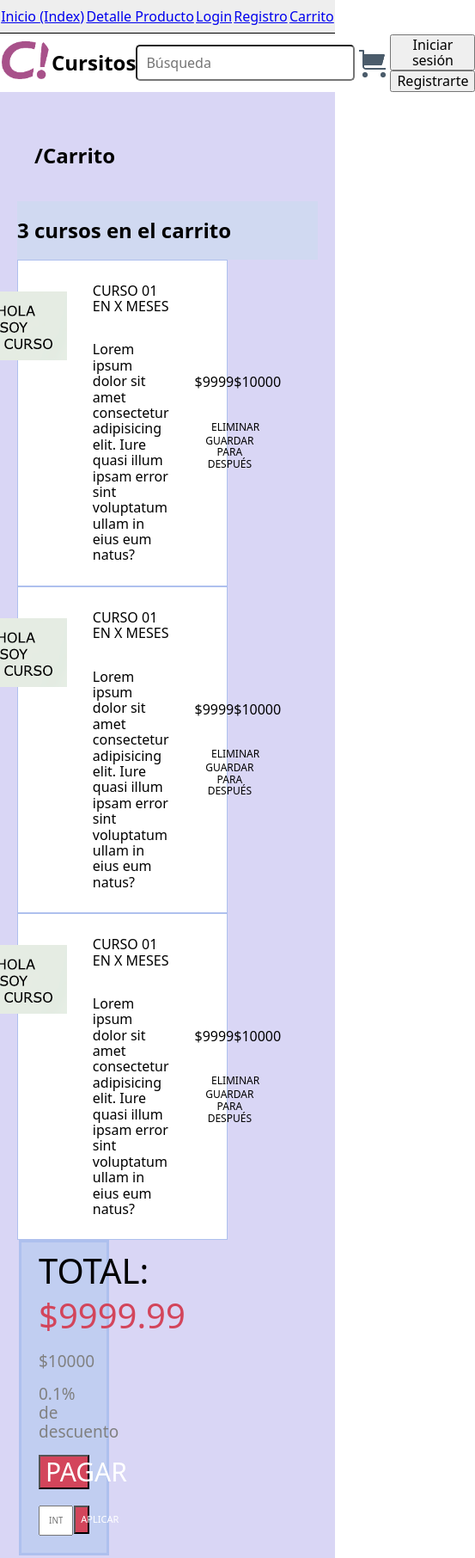
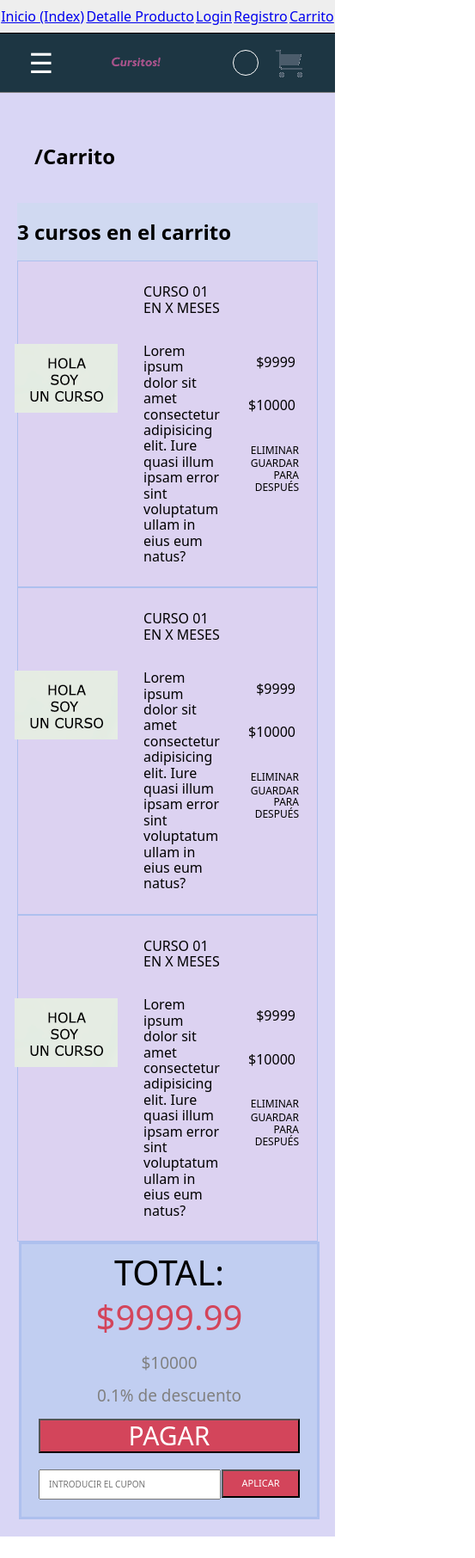
Before and after one commit to ikx94/grupo_3_cursitos, a website: page site/public/carrito.html in a window 390 px wide. Shown: the top 1812 px of the page at 86% size, 553 px wide, since content can reach past the window. After the commit the page ends 1787 px from the top, so only its background shows below. Drawn offline with Linux system fonts and the light colour scheme.

Commit message:
responsive final

```diff
--- a/site/public/carrito.html
+++ b/site/public/carrito.html
@@ -5,32 +5,43 @@
         <meta name="viewport" content="width=device-width, initial-scale=1.0" />
         <title>Carrito</title>
         <link rel="stylesheet" href="/public/css/modern-normalize.css" />
+        <link rel="stylesheet" href="/public/css/style-Ian.css" />
         <link rel="stylesheet" href="/public/css/carrito.css" />
     </head>
 
     <body>
         <header>
-            <nav class="nav_top row">
-                <a href="index.html">Inicio (Index)</a>
-                <a href="detalleProducto.html">Detalle Producto</a>
-                <a href="login.html">Login</a>
-                <a href="registro.html">Registro</a>
-                <a href="carrito.html">Carrito</a>
+            <!-- Navbar temporaria -->
+            <nav class="nav_top row justify-space-around">
+                <a href="/">Inicio (Index)</a>
+                <a href="/detalleProducto">Detalle Producto</a>
+                <a href="/login">Login</a>
+                <a href="/registro">Registro</a>
+                <a href="/carrito">Carrito</a>
             </nav>
-            <nav class="row align-center">
-                <div>
-                    <img class="logo rounded" src="/public/img/logo2.png" alt="" srcset="" />
+            <!-- Fin navbar -->
+
+            <!-- Menu -->
+            <nav class="menu_main row align-center justify-space-around">
+                <div class="menu_logo">
+                    <img class="logo" src="/public/img/logo.png" alt="" srcset="" />
+
                 </div>
-                <h1>Cursitos</h1>
-                <div>
+                <div class="menu_search hide-in-mobile">
                     <input class="search" type="search" name="" id="" placeholder="Búsqueda" />
                 </div>
-                <img src="/public/img/carrito.png" alt="" class="cart" />
-                <div class="">
-                    <button class="btn__principal">Iniciar sesión</button>
-                    <button class="btn__outline">Registrarte</button>
+                <div class="hamburger-menu">☰</div>
+                <div class="menu_buttons row align-center">
+                    <div class="search_icon_placeholder"></div>
+                    <img src="/public/img/carrito.png" alt="" class="cart" />
+                    <div class="inicio_registro hide-in-mobile">
+                        <button class="btn_outline btn_rounded">Iniciar sesión</button>
+                        <button class="btn_green btn_rounded">Registrarte</button>
+                    </div>
                 </div>
+
             </nav>
+            <!-- Fin menu -->
         </header>
         <section class="hero">
             <div class="ccero">
--- a/site/public/css/carrito.css
+++ b/site/public/css/carrito.css
@@ -59,12 +59,23 @@
 
 }
 
+section p {
+    color: black;
+}
+
+.hero h1 {
+    color: black;
+}
+
+h2 {
+    color: black;
+}
 .ccero {
     width: 100%;
     display: flex;
     width: auto;
     flex-direction: column;
-    background-color: #d9d6f5;
+    background-color:  #d9d6f5
 
 }
 
@@ -90,7 +101,7 @@ flex-direction: column;
     border-width: 1px;
     border-color: #aec0ee;
     text-align: inherit;
-    background-color: #ffffff;
+    background-color: #eeaece1a
     }
 
 .ccuatro {
@@ -130,6 +141,7 @@ flex-direction: column;
 }
 
 .cocho {
+    width: 100%;
     display: flex;
     justify-content: center;
     flex-direction: row;
@@ -154,12 +166,15 @@ flex-direction: column;
     background: none;
     padding-right: 25px;
     font-size: 12px;
+    text-align: right;
+    width: 100%
 }
 
 .ctotal {
     font-size:40px;
     margin-bottom: 5px;
     margin-top: 10px;
+    text-align: left;
 }
 
 .ctotalnumber {
@@ -219,7 +234,45 @@ flex-direction: column;
             justify-content: center;
             flex-direction: column;
           }
-    .dos {
+    .cdos {
         width: 100%;
     }
+    .ccuatro {
+        width:100%;
+    }
+    .ctotal {
+        text-align: center;
+    }
+    .ctotalnumber {
+        text-align: center;
+    }
+    .cdiscountp {
+        text-align: center;
+    }
+    .cdiscount {
+        text-align: center;
+    }
+    .cocho {
+        flex-direction: column;
+        margin-left: -29px;
+    }
+    .csavedelete {
+        margin-left: -29px;
+    }
+    .cnueve img {
+        position: relative;
+    bottom: -30px;
+    }
+
 }
+
+@media(max-width:480px){
+    .csavedelete {
+        margin-left: 0;
+}
+    .cnueve img {
+        position: relative;
+        bottom: -60px;
+}
+
+}
```
